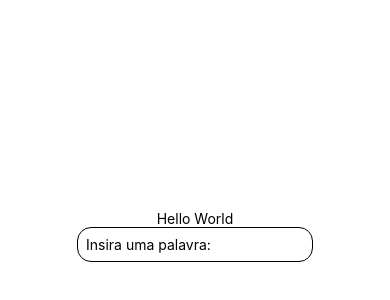
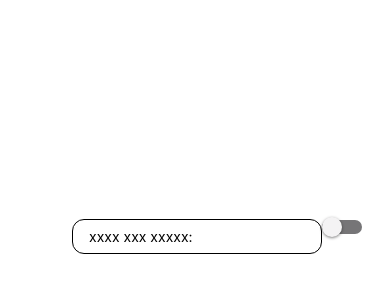
Before and after one commit to TecoAdamo/studings-dio, a React Native app: screen / in a window 390 px wide. Shown: the part 186-486 px from the top of the page. Built offline with nearby package versions, Linux system fonts and the light colour scheme.

Commit message:
feat: applying component switch to studies.

```diff
--- a/src/components/input.tsx
+++ b/src/components/input.tsx
@@ -1,23 +1,31 @@
 import React from "react";
 import { View, TextInput, StyleSheet } from "react-native";
+
+import ButtonSwitch from "../components/switch";
 
 export default function Input() {
     return (
         <View style={styles.Container}>
             <TextInput style={styles.inputBox}
-                placeholder="Insira uma palavra: "
+                placeholder="xxxx xxx xxxxx: "
             />
+            <ButtonSwitch />
         </View>
     )
 }
 const styles = StyleSheet.create({
     Container: {
+        flexDirection: 'row',
         justifyContent: 'center',
+        alignItems: 'center',
     },
     inputBox: {
         borderWidth: 1,
-        borderRadius: 14,
-        padding: 8
+        borderRadius: 12,
+        padding: 8,
+        paddingLeft: 16,
+        width: 250,
+        marginLeft: 44
     }
 
 })
--- /dev/null
+++ b/src/components/switch.tsx
@@ -0,0 +1,36 @@
+import React from "react";
+import { View, Switch, StyleSheet } from "react-native";
+
+import { useState } from "react";
+
+export default function ButtonSwitch() {
+
+
+    const [isEnabled, setIsEnabled] = useState(false);
+    const toggleSwitch = () => setIsEnabled(previousState => !previousState);
+
+    return (
+        <View style={styles.container}>
+
+            <Switch style={styles.SwithBtn}
+                trackColor={{ false: '#767577', true: '#81b0ff' }}
+                thumbColor={isEnabled ? '#f5dd4b' : '#f4f3f4'}
+                ios_backgroundColor="#3e3e3e"
+                onValueChange={toggleSwitch}
+                value={isEnabled}
+            />
+        </View>
+    );
+};
+
+const styles = StyleSheet.create({
+    container: {
+        flex: 1,
+        alignItems: 'center',
+        justifyContent: 'center',
+    },
+    SwithBtn: {
+        marginBottom: 19
+
+    }
+});
--- a/src/screens/Home.tsx
+++ b/src/screens/Home.tsx
@@ -6,7 +6,6 @@
 export default function Home() {
     return (
         <View style={styles.Container}>
-            <Text style={styles.textCenter}>Hello World</Text>
             <Input />
         </View>
     )
```
